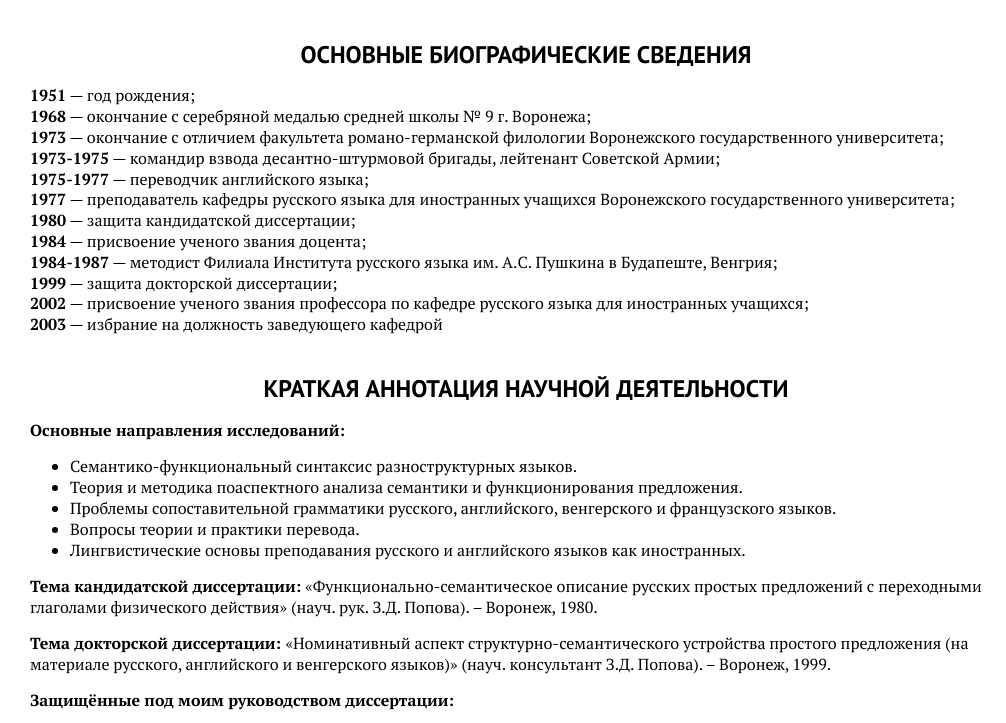
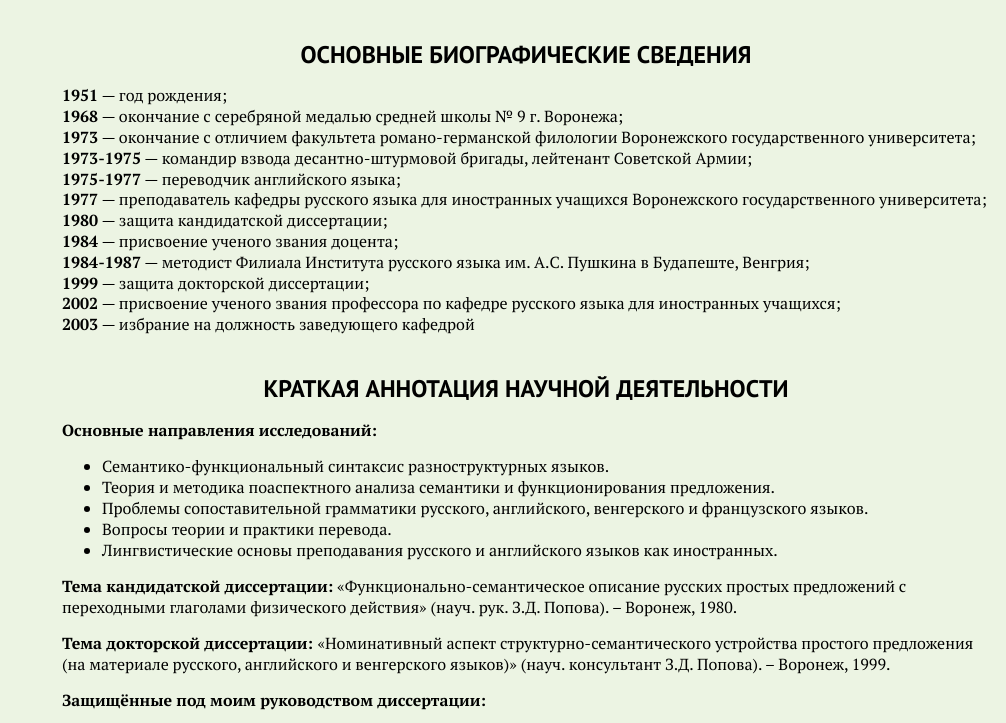
Before and after one commit to dkoprov/ksite, a plain HTML site: page index.html in a window 1280 px wide. Shown: the part 627-1350 px from the top of the page, without its empty margins (114-1120 px from the left). Drawn offline with Linux system fonts and the light colour scheme.

Commit message:
Background color changed.

```diff
--- a/css/main.css
+++ b/css/main.css
@@ -1,29 +1,12 @@
-/* *{
-  font-weight: inherit;
-  font-family: inherit;
-  font-style: inherit;
-  font-size: 100%;
-  border: 0 none;
-  outline: 0;
-  padding: 0;
-  margin: 0;
-}*/
-
 body{
   font-family: 'PT Serif', arial, serif;
   line-height: 1.3em;
   position: relative;
-  //max-width: 960px;
-  min-width: 710px;
+  max-width: 960px;
   width: 80%;
   margin: auto;
-  //background-color: #83d6c3;
+  background-color: #ECF4E3;
 }
-
-/*body.wtf{
-  background-color: #E7AFAD;
-  font-size: 50em;
-}*/
 
 h2,h3,h4{
   font-family: 'PT Sans', arial, serif;
```
